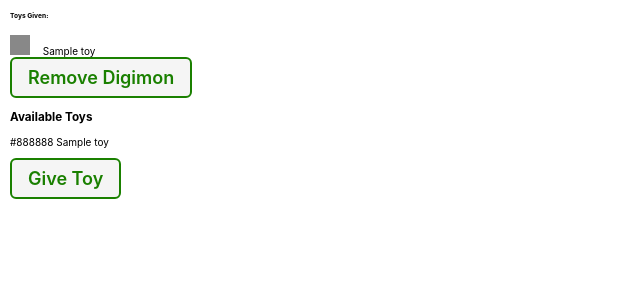
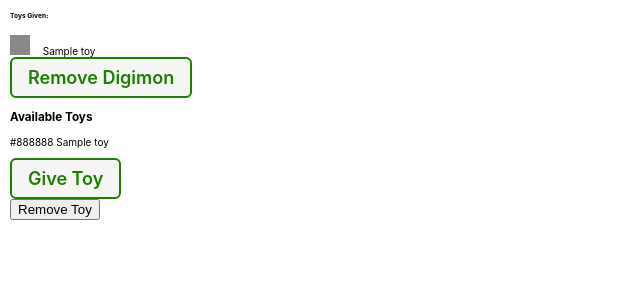
Before and after one commit to Tanisha-png/digiworld, a Django app: page /user/1/digifarm/ in a window 1280 px wide. Shown: the part 417-717 px from the top of the page, without its empty margins (0-640 px from the left). Run offline with Django 5.2, Linux system fonts and the light colour scheme; a user stored in the database is signed in; tables that the repository leaves empty hold one stand-in row (values such as "Sample post"); grey boxes marked "Sample" are stand-in pictures.

Commit message:
Full MVP

```diff
--- a/main_app/templates/digimon/digifarm.html
+++ b/main_app/templates/digimon/digifarm.html
@@ -60,6 +60,10 @@
                 {% csrf_token %}
                 <button type="submit" class="btn submit">Give Toy</button>
                </form>
+               <form action="{% url 'remove-toy' digimon.id toy.id %}" method="post">
+                {% csrf_token %}
+                <button type="submit" class="btn-small red">Remove Toy</button>
+               </form>
             {% endfor %}
           </form>
         </div>
--- a/main_app/views.py
+++ b/main_app/views.py
@@ -129,5 +129,10 @@ def associate_toy(request, digimon_id, toy_id):
 
 @login_required
 def remove_toy(request, digimon_id, toy_id):
-    Digimon.objects.get(id=digimon_id).toys.remove(toy_id)
-    return redirect('digifarm', digimon_id=digimon_id)
+    if request.method == 'POST':
+        digimon = Digimon.objects.get(id=digimon_id)
+        toy = Toy.objects.get(id=toy_id)
+        digifarm = UserDigifarm.objects.get(user=request.user, digimon=digimon)
+        digimontoy = DigimonToy.objects.get(user_digifarm_id=digifarm.id, toy=toy)
+        digimontoy.delete()
+        return redirect('digifarm', user_id=request.user.id)
```
